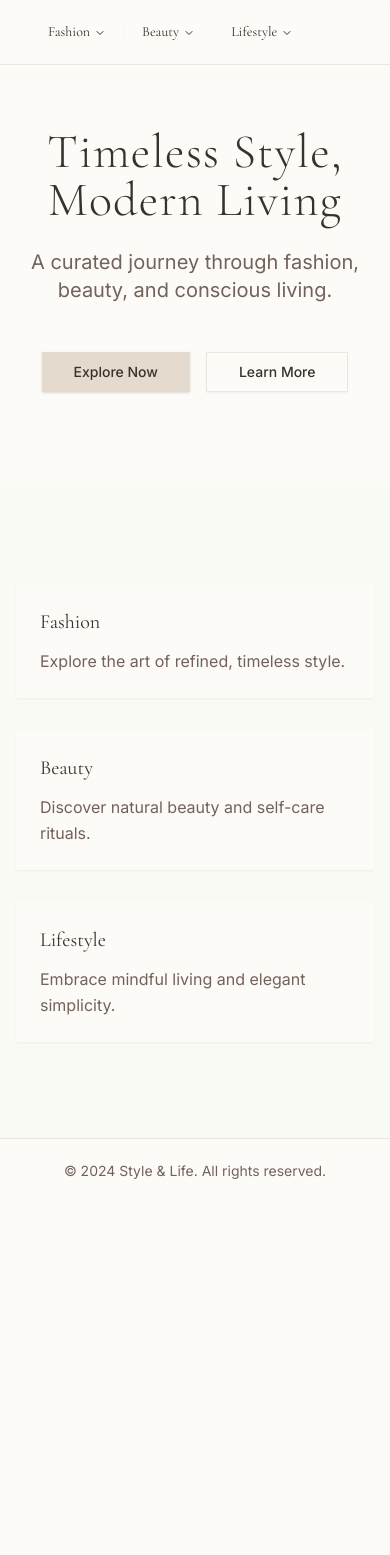
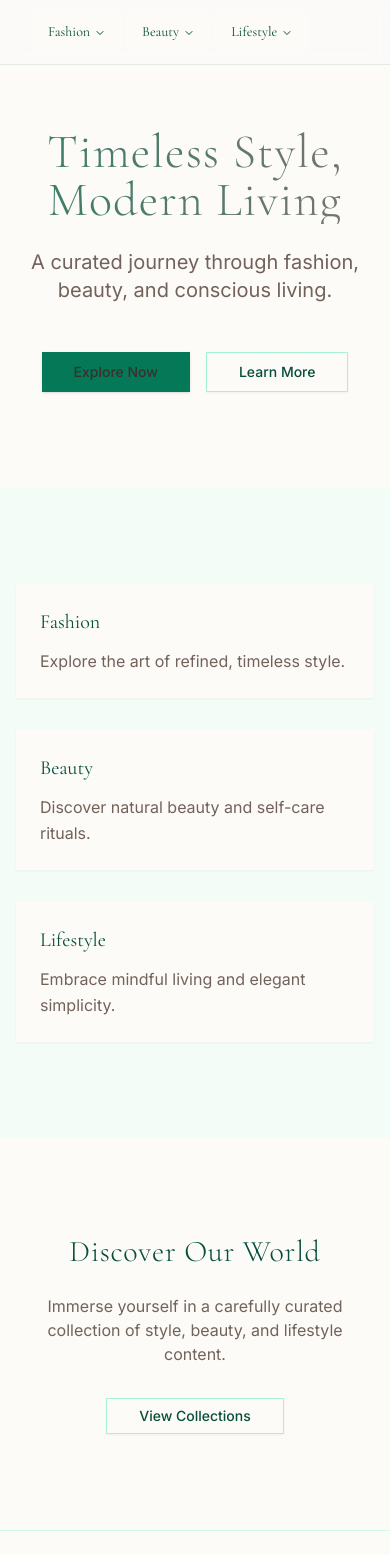
Before and after one commit to magnolia-AI/nitsara-hemsida-nten2, a Next.js app: page / in a window 390 px wide. Shown: the top 1555 px of the page. Before the commit the page ends 1203 px from the top, so only its background shows below. Built offline with nearby package versions, Linux system fonts and the light colour scheme.

Commit message:
Update 3 files

```diff
--- a/app/globals.css
+++ b/app/globals.css
@@ -9,19 +9,19 @@
     --card-foreground: 20 12% 20%;
      --popover: 45 47% 98%;
     --popover-foreground: 20 12% 20%;
-     --primary: 32 30% 85%;
+     --primary: 150 15% 70%;
     --primary-foreground: 20 12% 20%;
-     --secondary: 120 7% 85%;
+     --secondary: 120 15% 85%;
     --secondary-foreground: 20 12% 20%;
-     --muted: 32 30% 95%;
+     --muted: 150 20% 96%;
     --muted-foreground: 20 12% 40%;
-     --accent: 120 7% 90%;
+     --accent: 150 20% 92%;
     --accent-foreground: 20 12% 20%;
      --destructive: 0 84.2% 60.2%;
     --destructive-foreground: 60 9.1% 97.8%;
-    --border: 32 30% 90%;
-    --input: 32 30% 90%;
-    --ring: 20 12% 20%;
+    --border: 150 15% 90%;
+    --input: 150 15% 90%;
+    --ring: 150 15% 40%;
      --radius: 0.5rem;
   }
    .dark {
@@ -31,19 +31,19 @@
     --card-foreground: 45 47% 98%;
      --popover: 20 12% 12%;
     --popover-foreground: 45 47% 98%;
-     --primary: 32 30% 25%;
+     --primary: 150 15% 30%;
     --primary-foreground: 45 47% 98%;
-     --secondary: 120 7% 25%;
+     --secondary: 120 15% 25%;
     --secondary-foreground: 45 47% 98%;
-     --muted: 32 30% 20%;
+     --muted: 150 15% 20%;
     --muted-foreground: 45 47% 80%;
-     --accent: 120 7% 20%;
+     --accent: 150 15% 25%;
     --accent-foreground: 45 47% 98%;
      --destructive: 0 62.8% 30.6%;
     --destructive-foreground: 45 47% 98%;
-     --border: 32 30% 25%;
-    --input: 32 30% 25%;
-    --ring: 45 47% 98%;
+     --border: 150 15% 25%;
+    --input: 150 15% 25%;
+    --ring: 150 15% 70%;
   }
 }
  @layer base {
@@ -61,3 +61,12 @@
 .sans-text {
   font-family: 'Inter', sans-serif;
 }
+.gradient-text {
+  @apply bg-gradient-to-r from-emerald-800/80 to-stone-600/80 bg-clip-text text-transparent;
+}
+.hover-green {
+  @apply hover:bg-emerald-50 transition-colors duration-200;
+}
+.green-border {
+  @apply border-emerald-100;
+}
--- a/app/page.tsx
+++ b/app/page.tsx
@@ -6,40 +6,48 @@ export default function Home() {
       {/* Hero Section */}
       <section className="container mx-auto px-4 pt-32 pb-24">
         <div className="max-w-[800px] mx-auto text-center">
-          <h1 className="serif-heading text-5xl font-light tracking-wide lg:text-6xl text-foreground">
+          <h1 className="serif-heading text-5xl font-light tracking-wide lg:text-6xl gradient-text">
             Timeless Style, Modern Living
           </h1>
           <p className="mt-6 text-xl text-muted-foreground max-w-[600px] mx-auto sans-text">
             A curated journey through fashion, beauty, and conscious living.
           </p>
           <div className="mt-12 flex gap-4 justify-center">
-            <Button size="lg" className="px-8 rounded-none">Explore Now</Button>
-            <Button size="lg" variant="outline" className="px-8 rounded-none">Learn More</Button>
+            <Button size="lg" className="px-8 rounded-none bg-emerald-700 hover:bg-emerald-800">
+              Explore Now
+            </Button>
+            <Button
+              size="lg"
+              variant="outline"
+              className="px-8 rounded-none border-emerald-200 hover:bg-emerald-50 text-emerald-900"
+            >
+              Learn More
+            </Button>
           </div>
         </div>
       </section>
       {/* Featured Categories */}
-      <section className="container mx-auto px-4 py-24 bg-muted/30">
+      <section className="container mx-auto px-4 py-24 bg-emerald-50/50">
         <div className="grid md:grid-cols-3 gap-8 max-w-[1200px] mx-auto">
-          <Card className="bg-background border-none shadow-sm hover:shadow-md transition-shadow rounded-none">
+          <Card className="bg-background border-none shadow-sm hover:shadow-md transition-shadow rounded-none hover:bg-emerald-50/50">
             <CardContent className="pt-6">
-              <h3 className="serif-heading text-xl font-normal mb-3">Fashion</h3>
+              <h3 className="serif-heading text-xl font-normal mb-3 text-emerald-900">Fashion</h3>
               <p className="text-muted-foreground leading-relaxed sans-text">
                 Explore the art of refined, timeless style.
               </p>
             </CardContent>
           </Card>
-          <Card className="bg-background border-none shadow-sm hover:shadow-md transition-shadow rounded-none">
+          <Card className="bg-background border-none shadow-sm hover:shadow-md transition-shadow rounded-none hover:bg-emerald-50/50">
             <CardContent className="pt-6">
-              <h3 className="serif-heading text-xl font-normal mb-3">Beauty</h3>
+              <h3 className="serif-heading text-xl font-normal mb-3 text-emerald-900">Beauty</h3>
               <p className="text-muted-foreground leading-relaxed sans-text">
                 Discover natural beauty and self-care rituals.
               </p>
             </CardContent>
           </Card>
-          <Card className="bg-background border-none shadow-sm hover:shadow-md transition-shadow rounded-none">
+          <Card className="bg-background border-none shadow-sm hover:shadow-md transition-shadow rounded-none hover:bg-emerald-50/50">
             <CardContent className="pt-6">
-              <h3 className="serif-heading text-xl font-normal mb-3">Lifestyle</h3>
+              <h3 className="serif-heading text-xl font-normal mb-3 text-emerald-900">Lifestyle</h3>
               <p className="text-muted-foreground leading-relaxed sans-text">
                 Embrace mindful living and elegant simplicity.
               </p>
@@ -47,8 +55,25 @@ export default function Home() {
           </Card>
         </div>
       </section>
+      {/* Additional Content Section */}
+      <section className="container mx-auto px-4 py-24">
+        <div className="max-w-[800px] mx-auto text-center">
+          <h2 className="serif-heading text-3xl font-light tracking-wide mb-6 text-emerald-900">
+            Discover Our World
+          </h2>
+          <p className="text-muted-foreground mb-8 sans-text">
+            Immerse yourself in a carefully curated collection of style, beauty, and lifestyle content.
+          </p>
+          <Button
+            variant="outline"
+            className="px-8 rounded-none border-emerald-200 hover:bg-emerald-50 text-emerald-900"
+          >
+            View Collections
+          </Button>
+        </div>
+      </section>
       {/* Footer */}
-      <footer className="border-t">
+      <footer className="border-t border-emerald-100">
         <div className="container mx-auto px-4 h-16 flex items-center justify-center">
           <p className="text-sm text-muted-foreground sans-text">
             © 2024 Style & Life. All rights reserved.
--- a/components/main-nav.tsx
+++ b/components/main-nav.tsx
@@ -32,15 +32,17 @@ export function MainNav() {
       <NavigationMenuList>
         {Object.values(categories).map((category) => (
           <NavigationMenuItem key={category.name}>
-            <NavigationMenuTrigger className="serif-heading font-normal">{category.name}</NavigationMenuTrigger>
+            <NavigationMenuTrigger className="serif-heading font-normal text-emerald-900">
+              {category.name}
+            </NavigationMenuTrigger>
             <NavigationMenuContent>
-              <ul className="grid w-[200px] gap-3 p-4">
+              <ul className="grid w-[200px] gap-3 p-4 bg-white">
                 {category.items.map((item) => (
                   <li key={item.title}>
                     <NavigationMenuLink asChild>
                       <Link
                         href={item.href}
-                        className="block select-none space-y-1 rounded-none p-3 leading-none no-underline outline-none transition-colors hover:bg-accent hover:text-accent-foreground focus:bg-accent focus:text-accent-foreground sans-text"
+                        className="block select-none space-y-1 rounded-none p-3 leading-none no-underline outline-none transition-colors hover:bg-emerald-50 text-emerald-900 hover:text-emerald-950 focus:bg-emerald-50 sans-text"
                       >
                         {item.title}
                       </Link>
```
